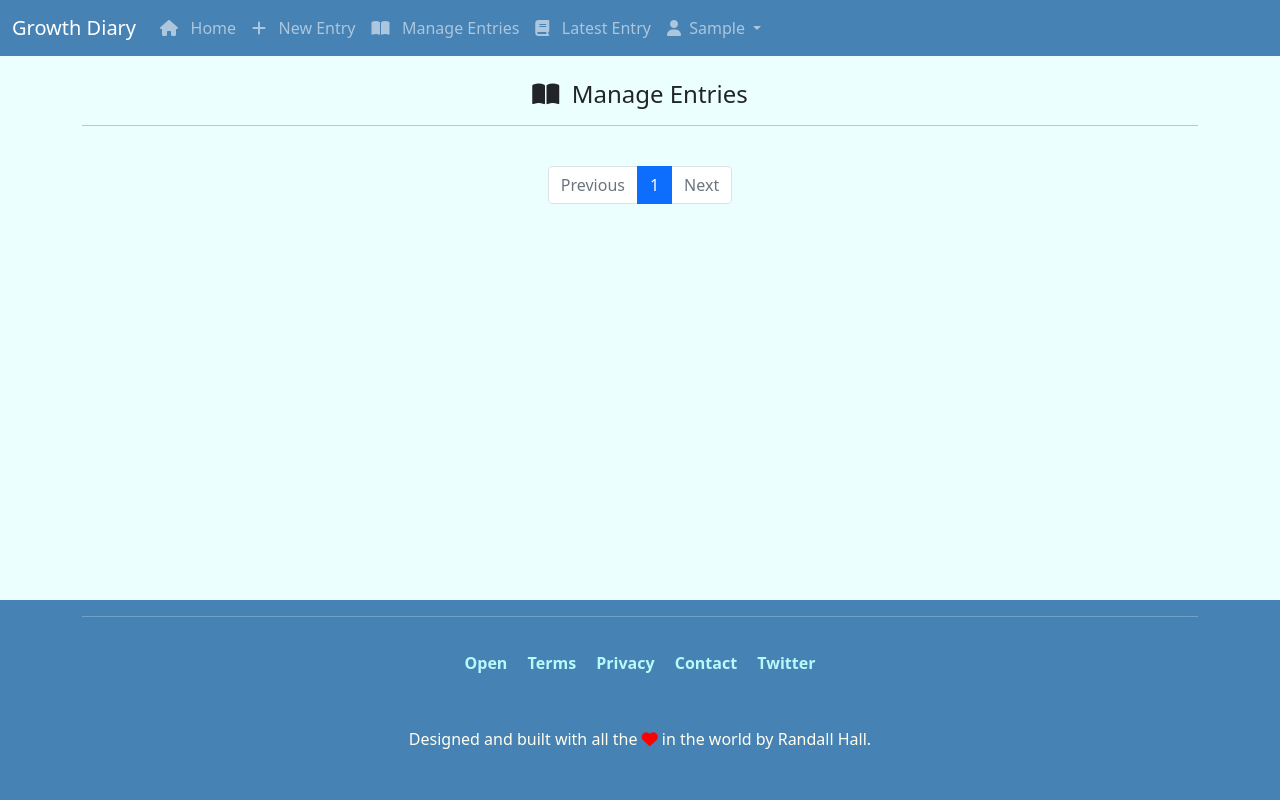
After one commit to mathcoder3141/diary, a Django app: page /manage_entries/ in a window 1280 px wide. The commit adds this page. Run offline with Django 3.2, Linux system fonts and the light colour scheme; the visitor is signed in with stand-in values (Sample User, id 1); data that the repository does not hold is empty; some libraries are stand-ins or nearby versions.

Commit message:
Pagination for mangaging entries

```diff
--- a/entries/models.py
+++ b/entries/models.py
@@ -12,4 +12,4 @@ class Entry(models.Model):
     user = models.ForeignKey(to=User, on_delete=models.CASCADE)
 
     def __str__(self):
-        return f'Entry #{self.id}'
+        return f'{self.user}\'s entry #{self.id} on {self.entry_date}'
--- a/entries/templates/base.html
+++ b/entries/templates/base.html
@@ -27,7 +27,10 @@
           <a class="nav-link" href="{% url 'entry' %}"><i class="fas fa-plus"></i> &nbsp; New Entry</a>
         </li>
 		   <li class="nav-item">
-          <a class="nav-link" href="{% url 'diary' %}"><i class="fas fa-book"></i> &nbsp; Manage Entries</a>
+          <a class="nav-link" href="{% url 'manage_entries' %}"><i class="fas fa-book-open"></i> &nbsp; Manage Entries</a>
+        </li>
+        <li class="nav-item">
+          <a class="nav-link" href="{% url 'latest_entry' %}"><i class="fas fa-book"></i> &nbsp; Latest Entry </a>
         </li>
 		  <li class="nav-item dropdown">
           <a class="nav-link dropdown-toggle" href="#" id="navbarScrollingDropdown" role="button" data-bs-toggle="dropdown" aria-expanded="false">
--- /dev/null
+++ b/entries/templates/entries.html
@@ -0,0 +1,65 @@
+<!-- show all user entry -->
+
+{% extends 'base.html' %}
+{% block title %}
+Avaliable Entries
+{% endblock %}
+
+{% block content %}
+{% if entires.count != 0 %}
+<div class="container overflow-auto">
+  <div class="row">
+    <div class="col-lg-24">
+		<center><h4><i class="fas fa-book-open"></i>&nbsp; Manage Entries</h4></center>
+		<hr>
+		<ul class="list-group">
+          {% for entry in page_obj %}
+  <li class="list-group-item"><i class="fas fa-file-alt"></i>&nbsp; Entry on {{ entry.entry_date }} <BR>
+      <a href="#" class="card-link"><i class="fas fa-eye"></i> &nbsp;View Entry</a>
+	   <a href="#" class="card-link"><i class="fas fa-pencil-alt" style="color:#E49033;"></i> &nbsp;Edit Entry</a>
+      <a href="{% url 'delete_entry' entry.id %}" class="card-link"><i class="fas fa-times-circle" style="color:#FF0000;"></i>&nbsp;Delete Entry</a>
+</ul>
+      {% endfor %}
+    </div>
+</div>
+	<br>
+    <nav aria-label="Page navigation example">
+      <ul class="pagination justify-content-center">
+        {% if page_obj.has_previous %}
+          <li class="page-item">
+            <a class="page-link" href="?page={{ page_obj.previous_page_number }}">Previous</a>
+          </li>
+        {% else %}
+          <li class="page-item disabled">
+            <a class="page-link" href="#" tabindex="-1" aria-disabled="true">Previous</a>
+          </li>
+        {% endif %}
+        {% for i in page_obj.paginator.page_range %}
+          {% if page_obj.number == i %}
+            <li class="page-item active" aria-current="page">
+              <span class="page-link">
+                {{ i }}
+                <span class="sr-only">(current)</span>
+              </span>
+            </li>
+          {% else %}
+            <li class="page-item"><a class="page-link" href="?page={{ i }}">{{ i }}</a></li>
+          {% endif %}
+        {% endfor %}
+        {% if page_obj.has_next %}
+          <li class="page-item">
+            <a class="page-link" href="?page={{ page_obj.next_page_number }}">Next</a>
+          </li>
+        {% else %}
+          <li class="page-item disabled">
+            <a class="page-link" href="#" tabindex="-1" aria-disabled="true">Next</a>
+          </li>
+        {% endif %}
+      </ul>
+    </nav>
+</div>
+</div>
+{% else %}
+    <p> No entries exist. Add a new entry to start tracking your growth! </p>
+{% endif %}
+{% endblock %}
--- a/entries/templates/diary.html
+++ b/entries/templates/latest_entry.html
@@ -18,7 +18,6 @@ Avaliable Entries
 		<center>
 		<div class="card" style="width: 40rem;">
   <div class="card-body">
-    <h5 class="card-title">Entry Title</h5>
     <h6 class="card-subtitle mb-2 text-muted"><i class="fas fa-calendar"></i>&nbsp;{{ latest_entry.entry_date }} </h6>
     <p class="card-text">On a scale of one to five, my feeling is at a {{ latest_entry.scale_feeling }}.
         My goal for today was to {{ latest_entry.goal_today }}.
--- a/entries/views.py
+++ b/entries/views.py
@@ -1,8 +1,10 @@
-from django.shortcuts import render, redirect, HttpResponse
+from django.shortcuts import render, redirect
 from django.contrib.auth import logout as django_logout
 from django.contrib.auth.decorators import login_required
+from django.core.paginator import Paginator
 from .forms import RegisterForm, EntryQuestions
 from .models import Entry
+
 
 
 def index(request):
@@ -22,12 +24,24 @@ def register(response):
 
 
 @login_required(login_url='/login')
-def diary(request):
+def latest_entry(request):
     if Entry.objects.filter(user=request.user).exists():
-        latest_entry = Entry.objects.filter(user=request.user)[0]
+        latest_entry = Entry.objects.filter(user=request.user).order_by('-entry_date')[0]
     else:
-        latest_entry = Entry.objects.filter(user=request.user)
-    return render(request, 'diary.html', {'latest_entry': latest_entry})
+        latest_entry = Entry.objects.filter(user=request.user).order_by('-entry_date')
+    return render(request, 'latest_entry.html', {'latest_entry': latest_entry})
+
+
+@login_required(login_url='/login')
+def manage_entries(request):
+    if Entry.objects.filter(user=request.user).exists():
+        entries = Entry.objects.filter(user=request.user).order_by('-entry_date')
+    else:
+        entries = Entry.objects.filter(user=request.user).order_by('-entry_date')
+    entries_paginated = Paginator(entries, 5)
+    entries_page = request.GET.get('page')
+    page_obj = entries_paginated.get_page(entries_page)
+    return render(request, 'entries.html', {'page_obj': page_obj})
 
 
 @login_required(login_url='/login')
--- a/personal_diary/urls.py
+++ b/personal_diary/urls.py
@@ -23,7 +23,8 @@ urlpatterns = [
     path('register/', views.register, name="register"),
     path('entry/', views.entry, name='entry'),
     path('delete/<int:pk>/', views.delete_entry, name='delete_entry'),
-    path('diary/', views.diary, name='diary'),
+    path('latest_entry/', views.latest_entry, name='latest_entry'),
+    path('manage_entries/', views.manage_entries, name='manage_entries'),
     path('logout/', views.logout, name='custom_logout'),
     path('settings/', views.settings, name='settings'),
     path('', include("django.contrib.auth.urls")),
```
Also changed, not shown: entries/migrations/0001_initial.py (deleted), entries/migrations/__init__.py (deleted).
